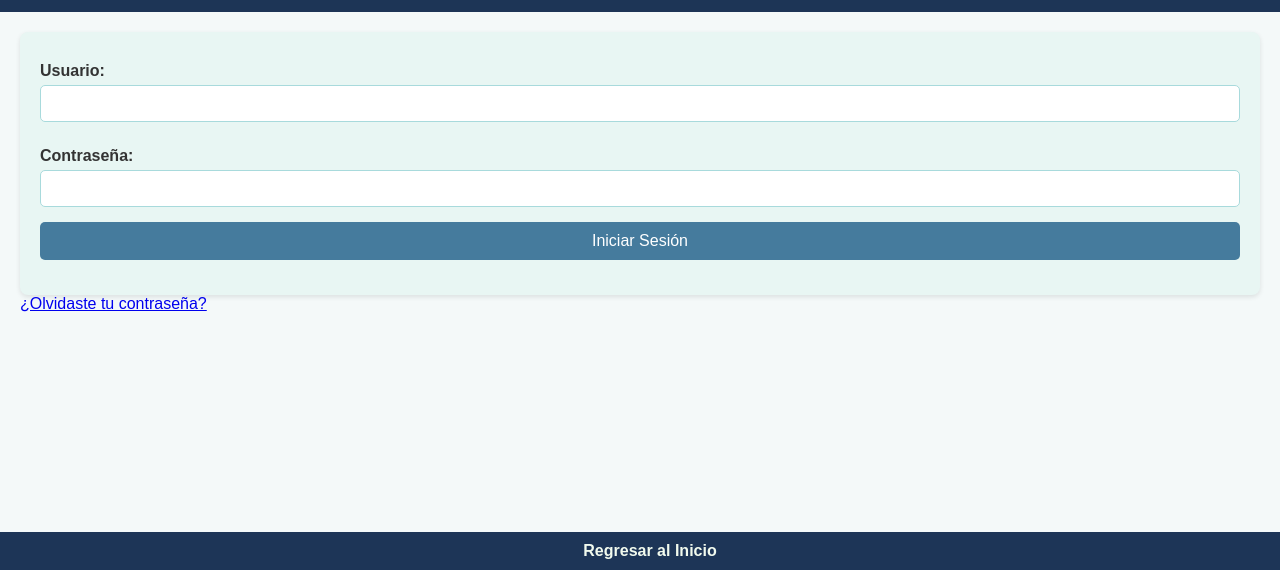
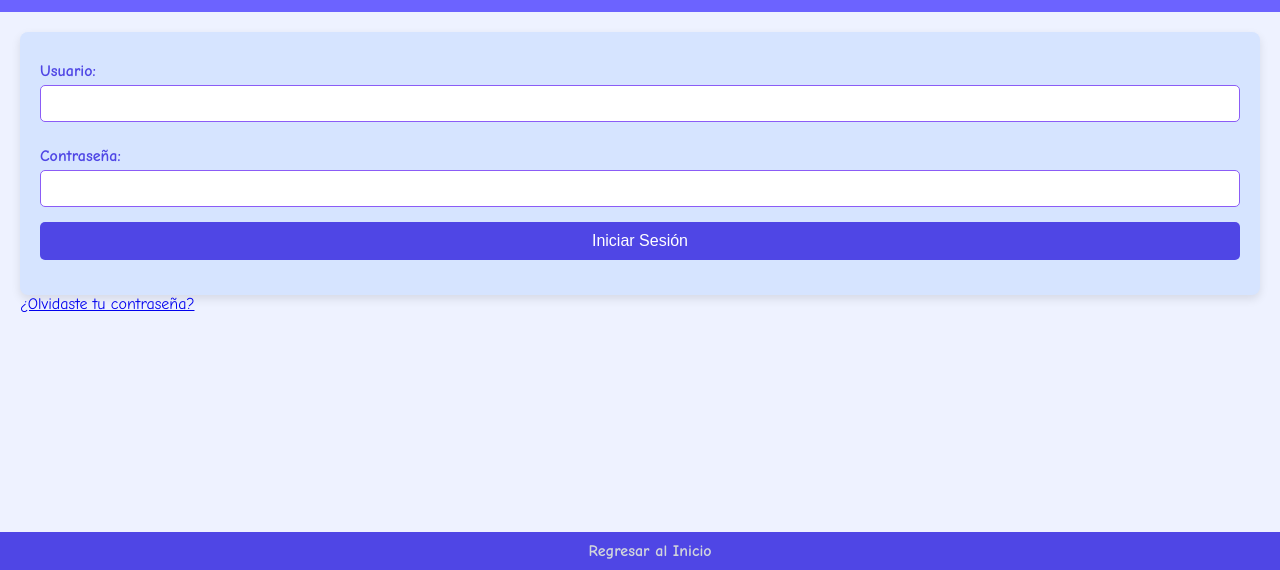
Before and after one commit to Nathalia-sw/tienda, a plain HTML site: page login.html in a window 1280 px wide. Shown: the part 230-800 px from the top of the page. Drawn offline with Linux system fonts and the light colour scheme.

Commit message:
cambios
letra, color

```diff
--- a/estilos.css
+++ b/estilos.css
@@ -1,13 +1,13 @@
 body {
-    font-family: Arial, sans-serif;
+    font-family: 'Comic Sans MS', sans-serif;
     margin: 0;
     padding: 0;
-    background-color: #f4f9f9; /* Fondo claro */
-    color: #333; /* Texto oscuro */
+    background-color: #eef2ff; /* Fondo azul claro */
+    color: #222; /* Texto más oscuro para mejor contraste */
 }
 
 header {
-    background-color: #1d3556; /* Azul  */
+    background-color: #6c63ff; /* Morado vibrante */
     color: white;
     text-align: center;
     padding: 1em;
@@ -28,29 +28,30 @@ main {
 }
 
 form {
-    background-color: #e8f6f3; /* Fondo suave */
+    background-color: #d6e4ff; /* Azul pastel suave */
     padding: 20px;
     border-radius: 8px;
-    box-shadow: 0 2px 5px rgba(0, 0, 0, 0.1);
+    box-shadow: 0 4px 10px rgba(0, 0, 0, 0.1);
 }
 
 label {
     display: block;
     margin: 10px 0 5px;
     font-weight: bold;
+    color: #4f46e5; /* Azul fuerte */
 }
 
 input, button, select {
     width: 100%;
     padding: 10px;
     margin-bottom: 15px;
-    border: 1px solid #a8dadc; /* Verde claro */
+    border: 1px solid #8b5cf6; /* Morado suave */
     border-radius: 5px;
     box-sizing: border-box;
 }
 
 button {
-    background-color: #457b9d; /* Azul llamativo */
+    background-color: #4f46e5; /* Azul fuerte */
     color: white;
     font-size: 1em;
     border: none;
@@ -59,11 +60,11 @@ button {
 }
 
 button:hover {
-    background-color: #1d3557; /* Azul oscuro */
+    background-color: #312e81; /* Azul oscuro */
 }
 
 footer {
-    background-color: #1d3557; /* Azul oscuro */
+    background-color: #4f46e5; /* Azul fuerte */
     color: white;
     text-align: center;
     padding: 10px;
@@ -73,7 +74,7 @@ footer {
 }
 
 footer a {
-    color: #f1faee; /* Blanco suave */
+    color: #d1d5db; /* Gris claro */
     margin: 0 10px;
     text-decoration: none;
     font-weight: bold;
@@ -90,13 +91,13 @@ table {
 }
 
 table th, table td {
-    border: 1px solid #a8dadc; /* Verde claro */
+    border: 1px solid #8b5cf6; /* Morado suave */
     padding: 10px;
     text-align: left;
 }
 
 table th {
-    background-color: #457b9d; /* Azul llamativo */
+    background-color: #6c63ff; /* Morado vibrante */
     color: white;
 }
 
```
